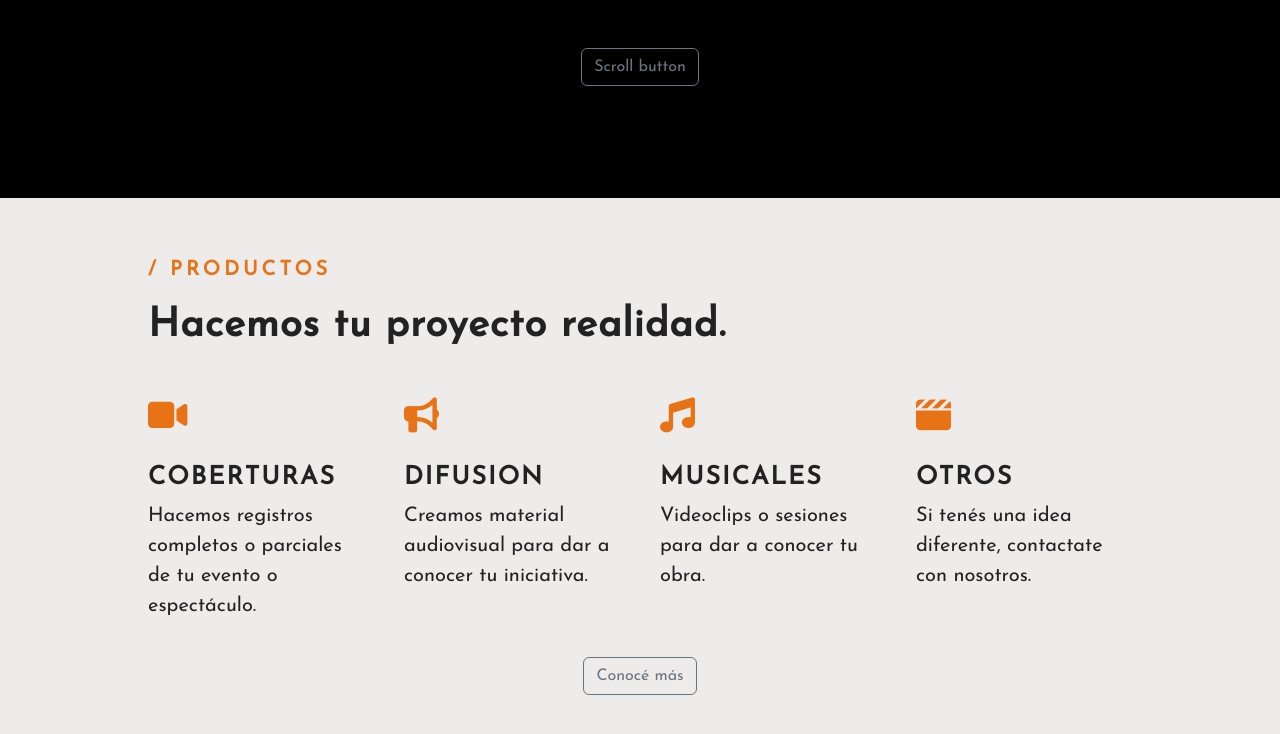
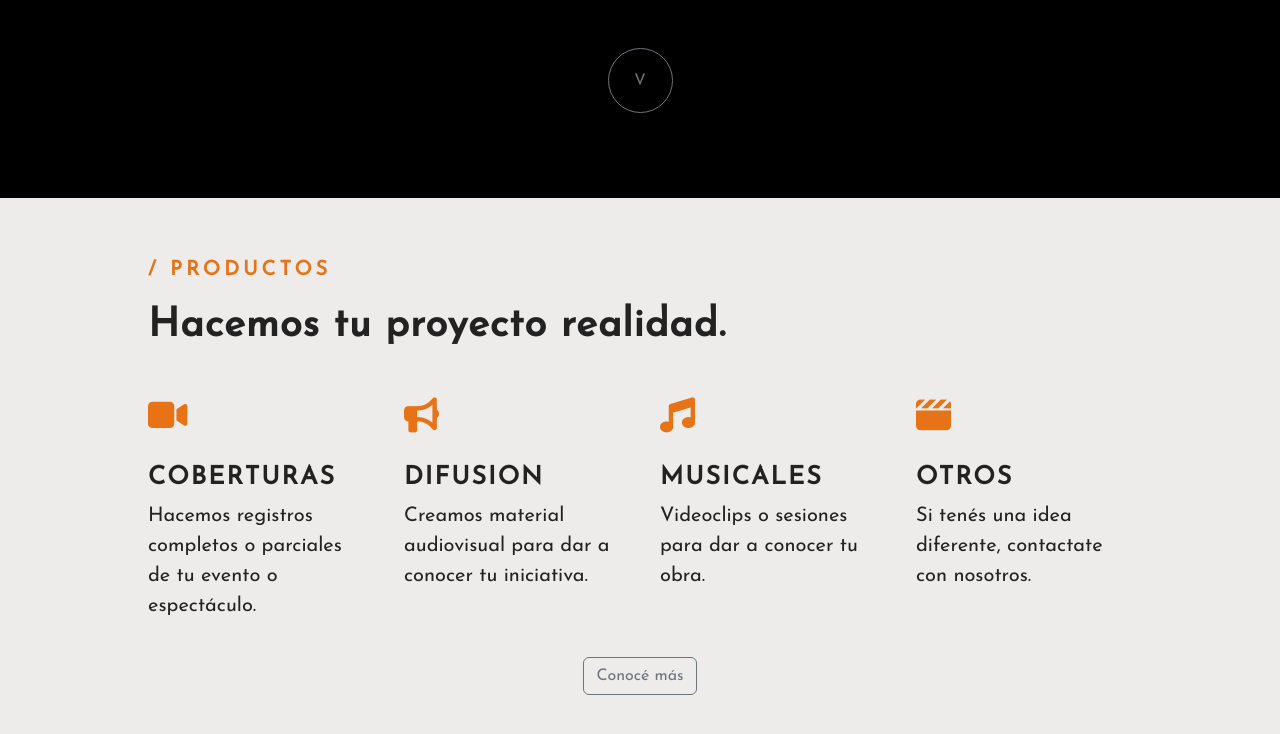
Before and after one commit to aNeptuno/ladrillo, a PHP site: page /views/home/index.php in a window 1280 px wide. Shown: the part 626-1360 px from the top of the page. Run offline with PHP 8.4, Linux system fonts and the light colour scheme; style sheets or scripts are compiled from the project's sources; some libraries are stand-ins or nearby versions.

Commit message:
buttons styling part one

```diff
--- a/resources/css/styles.css
+++ b/resources/css/styles.css
@@ -11,6 +11,20 @@ html {
     scroll-behavior: smooth;
 }
 
+/* BUTTON EDIT */
+
+.btn {
+    --bs-btn-hover-bg: #E87317;
+    --bs-btn-hover-border-color: #E87317;
+}
+
+/* BUTTON SCROLL DOWN */
+
+.button-scroll {
+    height: 65px;
+    width: 65px;
+    border-radius: 50%;
+}
 
 /* ACCORDION */
 
@@ -36,6 +50,7 @@ html {
 .accordion .accordion-body {
     font-size: 18px;
 }
+
 
 /* CAROUSEL */
 
--- a/views/home/contentHome.inc
+++ b/views/home/contentHome.inc
@@ -1,6 +1,6 @@
 
 <section class="trans">
-    <button type="button" class="btn btn-outline-secondary">Scroll button</button>
+    <button type="button" class="btn btn-outline-secondary button-scroll">V</button>
 </section>
 
 <!-- PRODUCTOS -->
```
